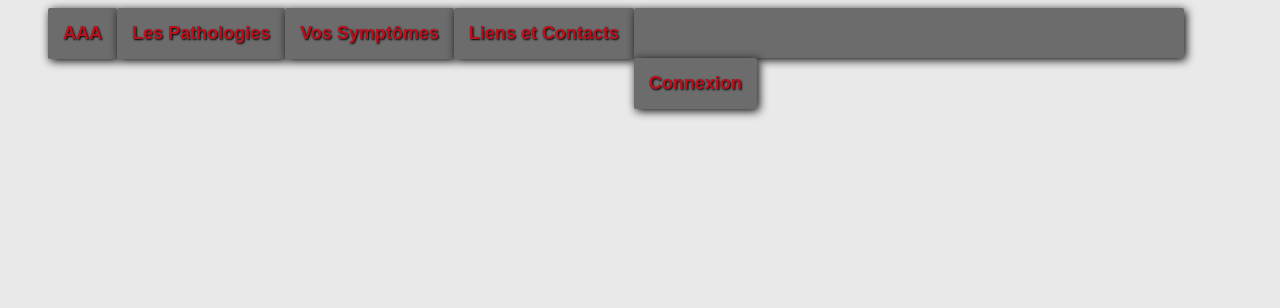
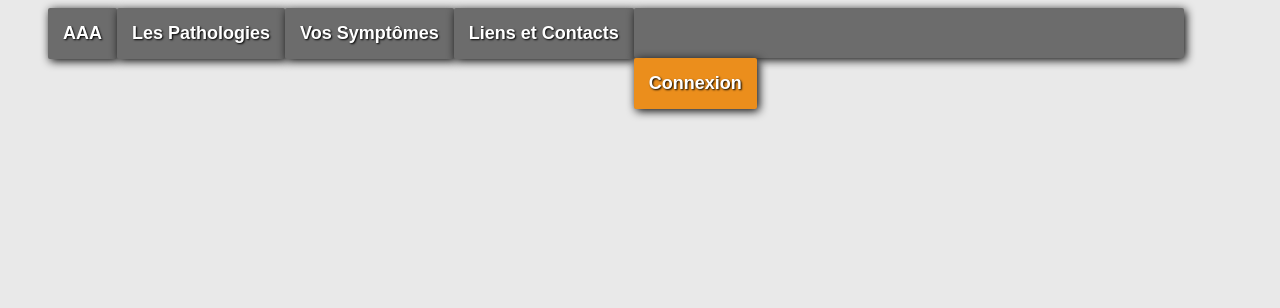
Before and after one commit to acrepina/Projet_Web_AAA, a PHP site: page /vue/html/barre.php in a window 1280 px wide. Shown: the top 308 px of the page. Run offline with PHP 8.4, Linux system fonts and the light colour scheme.

Commit message:
correction couleur menu

```diff
--- a/code/vue/css/style_sheet.css
+++ b/code/vue/css/style_sheet.css
@@ -263,11 +263,28 @@ h1, a{
 		padding : 15px; /* taille des blocks */
 	}
 
+
+
 	.menu_li:hover /* Lorsque la souris passe sur un des liens */
 	{
-			background: #D11321; /* ... et au contraire, le fond en rouge */
+			background-color: #D11321; /* ... et au contraire, le fond en rouge */
 			text-shadow: 0px 0px 0px black; /* enlève ombre texte */
 	}
+
+	#menu_connexion{
+		background-color: #EB8E1C;
+		/*color: white;*/
+	}
+
+	#menu_connexion:hover{
+		background-color: #D11321;
+	}
+
+	.menu_a{
+			color: white;
+			text-decoration : none;
+	}
+
 
 	#barre {
 		padding : 25px; /* taille du block */
--- a/code/vue/html/barre.php
+++ b/code/vue/html/barre.php
@@ -16,21 +16,21 @@
 <nav>
 <ul id="menu_ul">
         <li class="menu_li">
-                <a cla href="index.php?page=acceuil">AAA</a>
+                <a class="menu_a" href="index.php?page=acceuil">AAA</a>
         </li>
         <li class="menu_li">
-                <a href="index.php?page=n101">Les Pathologies</a>
+                <a class="menu_a" href="index.php?page=n101">Les Pathologies</a>
         </li>
         <li class="menu_li">
-                <a href="index.php?page=n102">Vos Symptômes</a>
+                <a class="menu_a" href="index.php?page=n102">Vos Symptômes</a>
         </li>
         <li class="menu_li">
-                <a href="index.php?page=contacts">Liens et Contacts</a>
+                <a class="menu_a" href="index.php?page=contacts">Liens et Contacts</a>
         </li>
 	<li class="menu_li" id="barre">
         </li>
-        <li class="orange_bas_page menu_li" id="connexion">
-                <a href="index.php?page=connexion">Connexion</a>
+        <li class=" menu_li" id="menu_connexion">
+                <a class=" menu_a" href="index.php?page=connexion">Connexion</a>
         </li>
 </ul>
 </nav>
```
